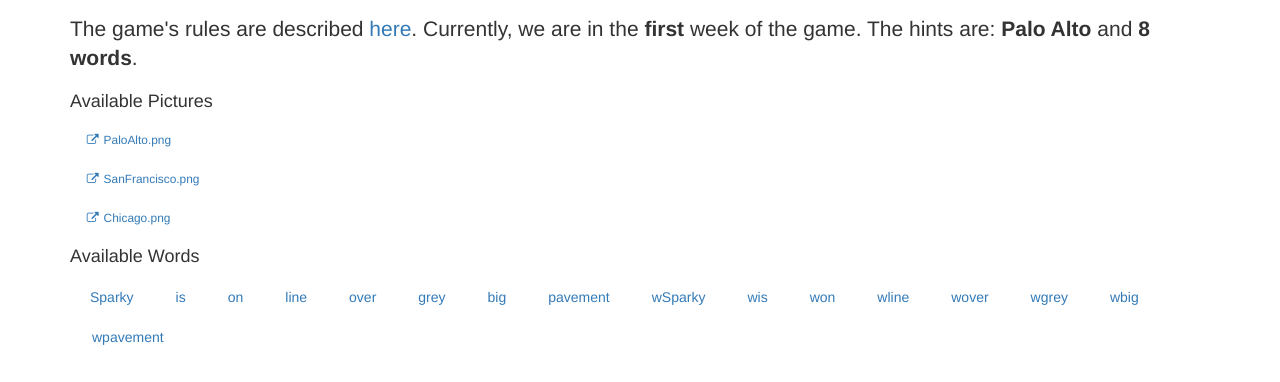
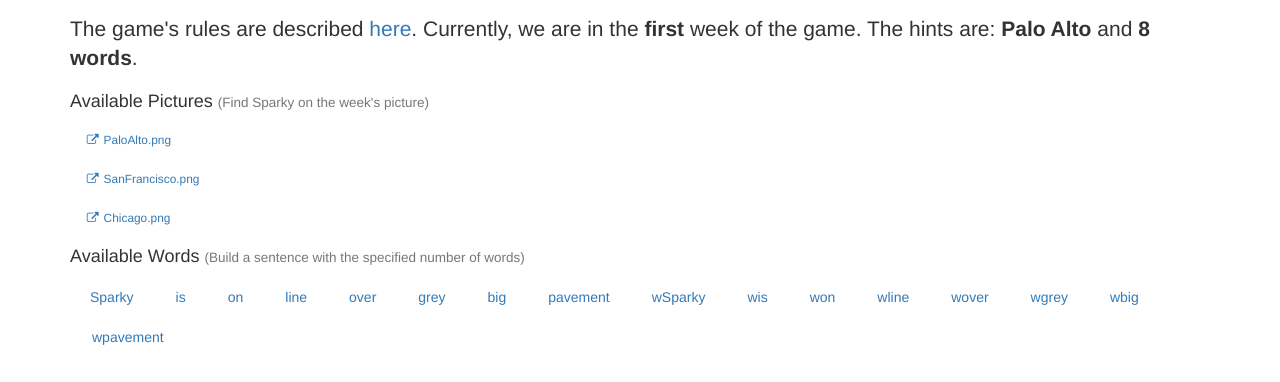
Before and after one commit to pgu/sparky, a plain HTML site: page index.html in a window 1280 px wide. Shown: the part 116-498 px from the top of the page. Drawn offline with nearby package versions, Linux system fonts and the light colour scheme; some packages are replaced by stand-ins of ours; a script that the page names is missing.

Commit message:
Update index.html

```diff
--- a/index.html
+++ b/index.html
@@ -20,7 +20,7 @@
         The game's rules are described <a target="_blank" href="http://pages.restlet.com/whereissparky">here</a>.
         Currently, we are in the <strong>first</strong> week of the game. The hints are: <strong>Palo Alto</strong> and <strong>8 words</strong>.
       </p>
-      <h4>Available Pictures</h4>
+      <h4>Available Pictures <small>(Find Sparky on the week's picture)</small></h4>
       <ul class="nav nav-pills nav-stacked">
         <li class="repeated-item" ng-repeat="pic in pics">
           <a ng-href="{{ pics_url + pic.name }}"
@@ -29,7 +29,7 @@
           ><i class="fa fa-fw fa-external-link"></i> {{ pic.name }}</a>
         </li>
       </ul>
-      <h4>Available Words</h4>
+      <h4>Available Words <small>(Build a sentence with the specified number of words)</small></h4>
       <ul class="nav nav-pills">
         <li
           class="repeated-item" ng-repeat="word in words"
```
